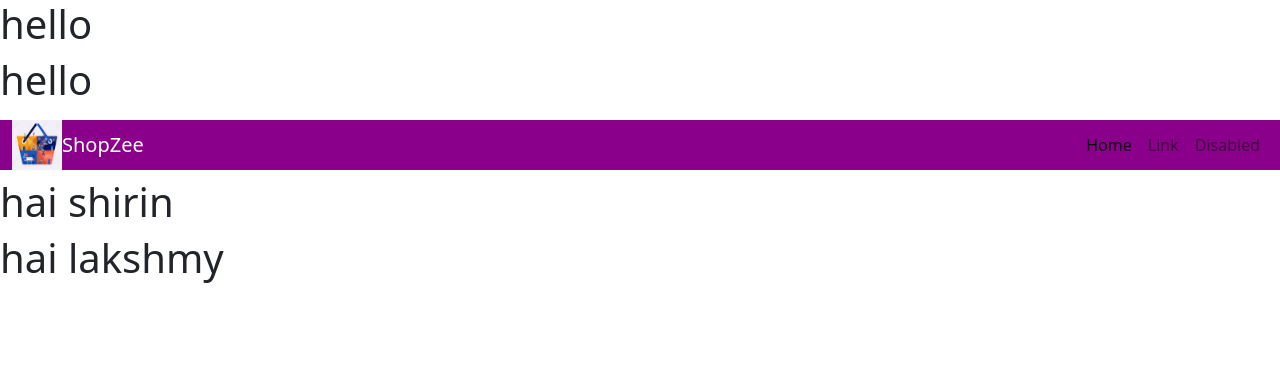
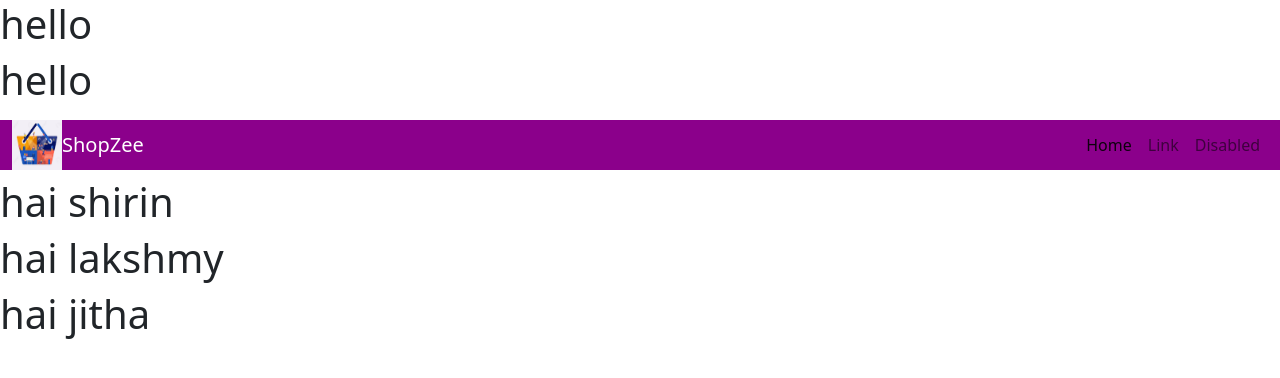
Before and after one commit to lakshmy1995/gitexcesise1, an Angular app in the folder shopzee/: page / in a window 1280 px wide. Shown: the top 378 px of the page. Built offline with nearby package versions, Linux system fonts and the light colour scheme.

Commit message:
third update

```diff
--- a/shopzee/src/app/body/body.component.html
+++ b/shopzee/src/app/body/body.component.html
@@ -1,6 +1,7 @@
 <h1>hai shirin</h1>
 
 <h1>hai lakshmy</h1>
+<h1>hai jitha</h1>
 <!--<div class="container-fluid mt-1">
   <div class="row" >
   <div class="col-lg-10 mx-auto d-flex justify-content-center">
```
